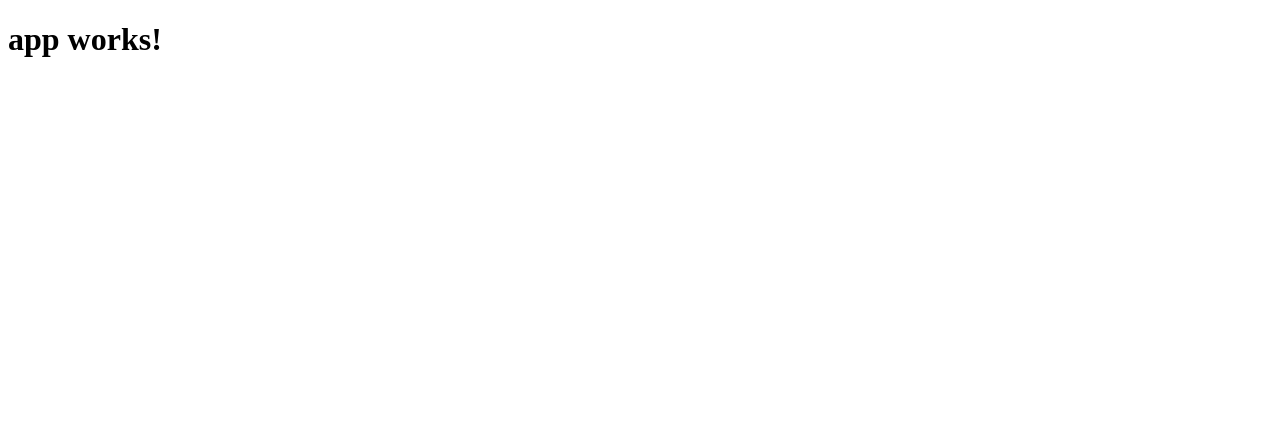
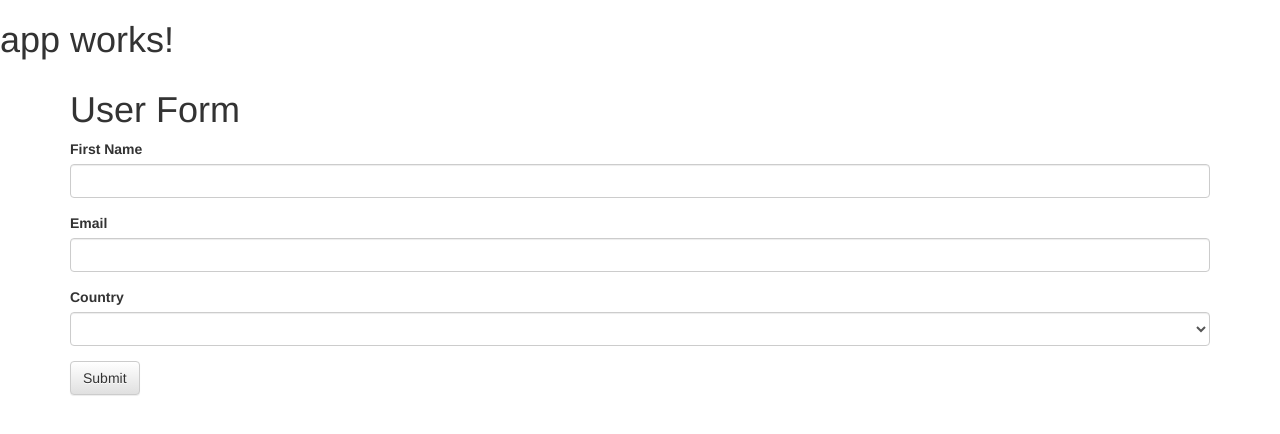
Before and after one commit to jeonbucket/study-angular, an Angular app: page / in a window 1280 px wide. Shown: the top 434 px of the page. Built offline with nearby package versions, Linux system fonts and the light colour scheme.

Commit message:
Add UserFormComponent

```diff
--- a/src/app/app.component.html
+++ b/src/app/app.component.html
@@ -1,3 +1,4 @@
 <h1>
   {{title}}
 </h1>
+<user-form></user-form>
--- a/src/app/app.module.ts
+++ b/src/app/app.module.ts
@@ -4,10 +4,12 @@ import { FormsModule } from '@angular/forms';
 import { HttpModule } from '@angular/http';
 
 import { AppComponent } from './app.component';
+import { UserFormComponent } from './user-form.component';
 
 @NgModule({
   declarations: [
-    AppComponent
+    AppComponent,
+    UserFormComponent
   ],
   imports: [
     BrowserModule,
--- /dev/null
+++ b/src/app/user-form.component.html
@@ -0,0 +1,23 @@
+<div class="container">
+  <h1>User Form</h1>
+  <form>
+    <div class="form-group">
+      <label for="firstName">First Name</label>
+      <input type="text" class="form-control" id="firstName" required
+             [(ngModel)]="model.firstName" name="firstName"/>
+    </div>
+    <div class="form-group">
+      <label for="email">Email</label>
+      <input type="text" class="form-control" id="email" required
+             [(ngModel)]="model.email" name="email"/>
+    </div>
+    <div class="form-group">
+      <label for="country">Country</label>
+      <select class="form-control" id="country"
+              [(ngModel)]="model.country" name="country">
+        <option *ngFor="let c of countries" [value]="c">{{c}}</option>
+      </select>
+    </div>
+    <button type="submit" class="btn btn-default">Submit</button>
+  </form>
+</div>
--- /dev/null
+++ b/src/app/user-form.component.ts
@@ -0,0 +1,16 @@
+import { Component } from '@angular/core';
+import { User } from './user';
+
+@Component({
+  selector: 'user-form',
+  templateUrl: 'user-form.component.html'
+})
+export class UserFormComponent {
+  countries = ['United States', 'Singapore', 'HongKong', 'Australia'];
+  model = new User('', '', '');
+  submitted = false;
+
+  onSubmit() {
+    this.submitted = true;
+  }
+}
--- a/src/index.html
+++ b/src/index.html
@@ -7,6 +7,11 @@
 
   <meta name="viewport" content="width=device-width, initial-scale=1">
   <link rel="icon" type="image/x-icon" href="favicon.ico">
+  <link rel="stylesheet" href="https://maxcdn.bootstrapcdn.com/bootstrap/3.3.7/css/bootstrap.min.css" integrity="sha384-BVYiiSIFeK1dGmJRAkycuHAHRg32OmUcww7on3RYdg4Va+PmSTsz/K68vbdEjh4u" crossorigin="anonymous">
+  <link rel="stylesheet" href="https://maxcdn.bootstrapcdn.com/bootstrap/3.3.7/css/bootstrap-theme.min.css" integrity="sha384-rHyoN1iRsVXV4nD0JutlnGaslCJuC7uwjduW9SVrLvRYooPp2bWYgmgJQIXwl/Sp" crossorigin="anonymous">
+  <script src="https://ajax.googleapis.com/ajax/libs/jquery/3.1.1/jquery.min.js"></script>
+  <script src="https://maxcdn.bootstrapcdn.com/bootstrap/3.3.7/js/bootstrap.min.js" integrity="sha384-Tc5IQib027qvyjSMfHjOMaLkfuWVxZxUPnCJA7l2mCWNIpG9mGCD8wGNIcPD7Txa" crossorigin="anonymous"></script>
+  <script src="https://use.fontawesome.com/f873e09c99.js"></script>
 </head>
 <body>
   <app-root>Loading...</app-root>
```
